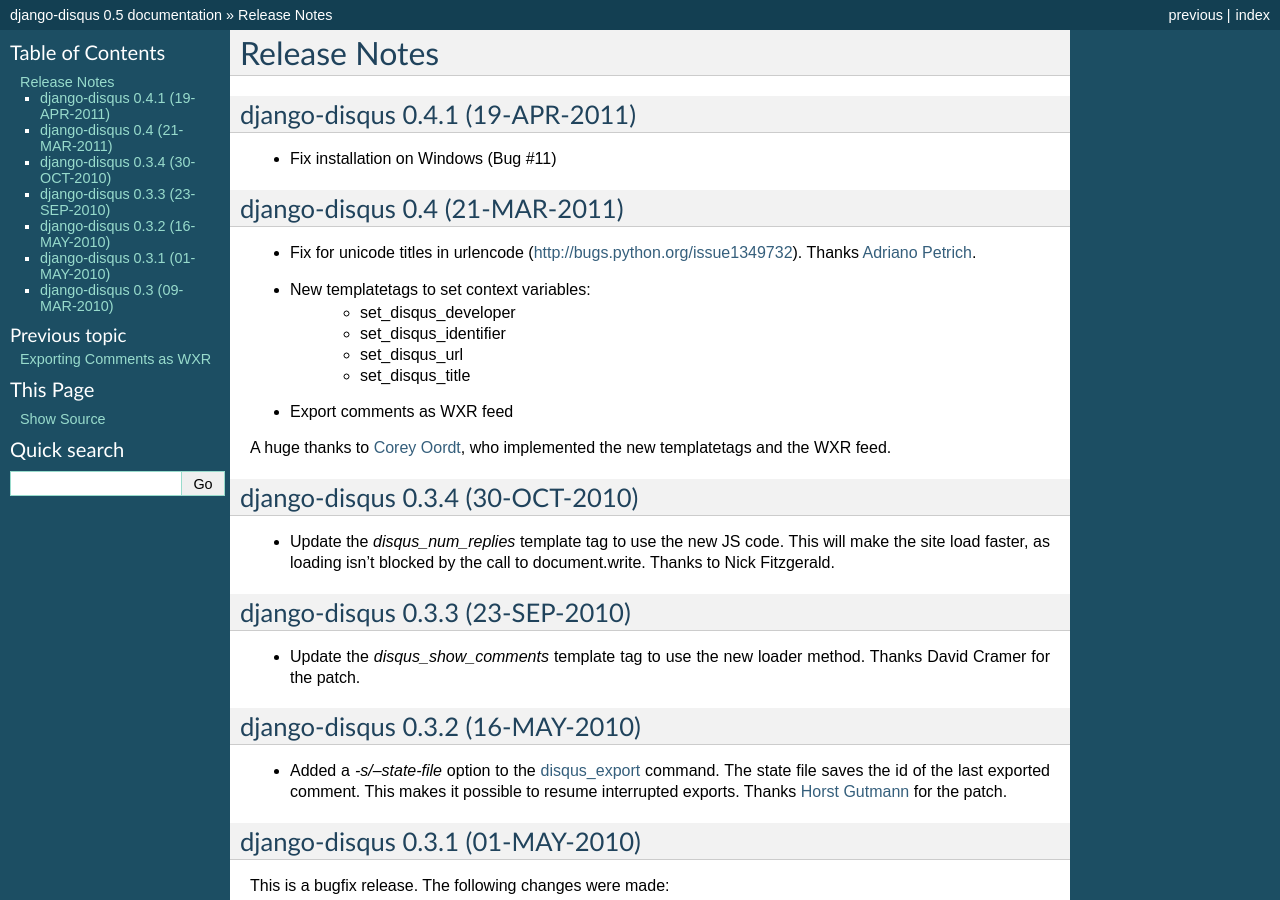
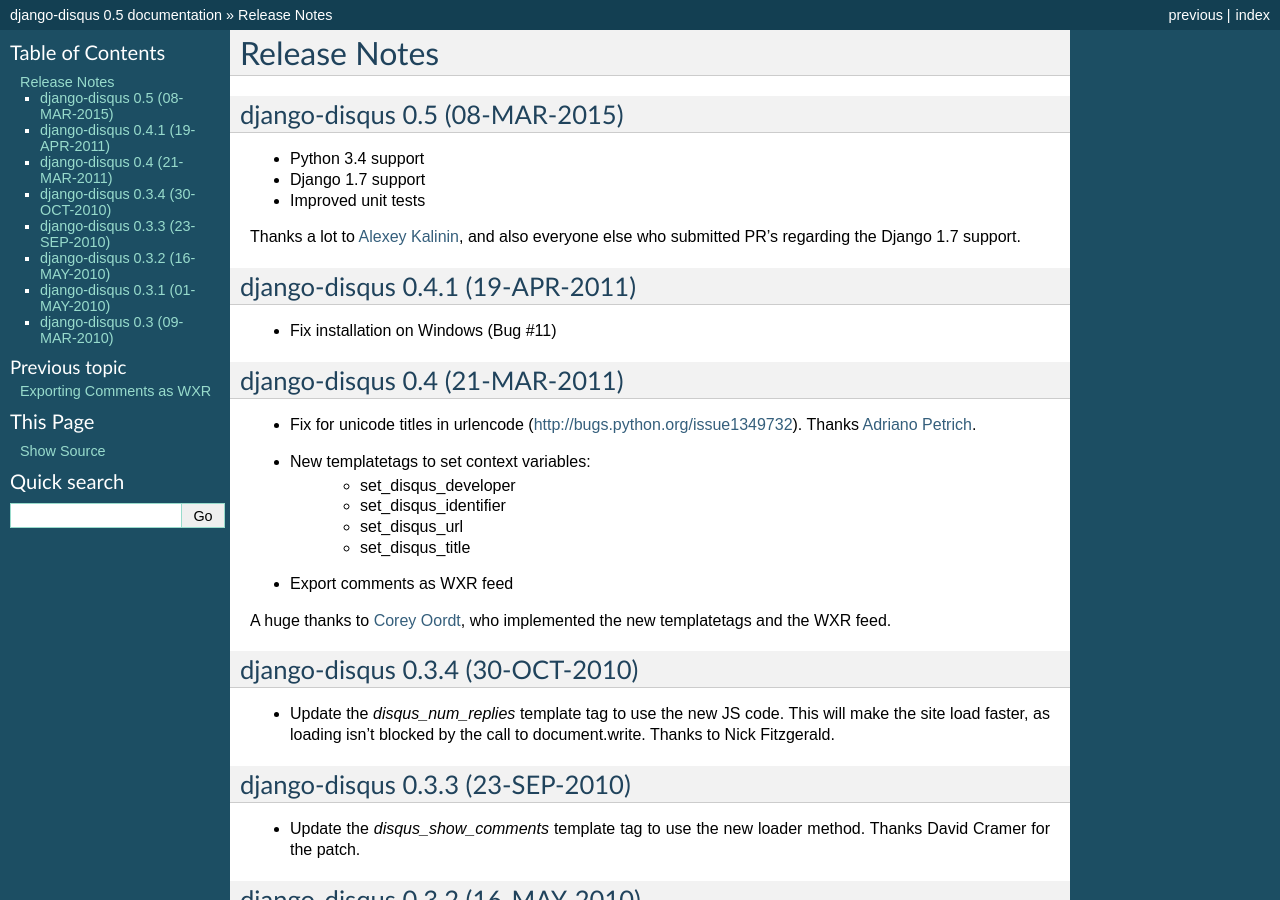
Before and after one commit to arthurk/django-disqus, a Sphinx documentation site: the page built from docs/releasenotes.rst, in a window 1280 px wide and 900 px high. Built offline with Sphinx 7.4.7, drawn with Linux system fonts in a browser that asks for light colours.

Commit message:
release notes

```diff
--- a/docs/releasenotes.rst
+++ b/docs/releasenotes.rst
@@ -1,5 +1,16 @@
 Release Notes
 =============
+
+django-disqus 0.5 (08-MAR-2015)
+---------------------------------
+
+- Python 3.4 support
+- Django 1.7 support
+- Improved unit tests
+
+Thanks a lot to `Alexey Kalinin <https://github.com/Alkalit>`_,
+and also everyone else who submitted PR's regarding the
+Django 1.7 support.
 
 django-disqus 0.4.1 (19-APR-2011)
 ---------------------------------
```
